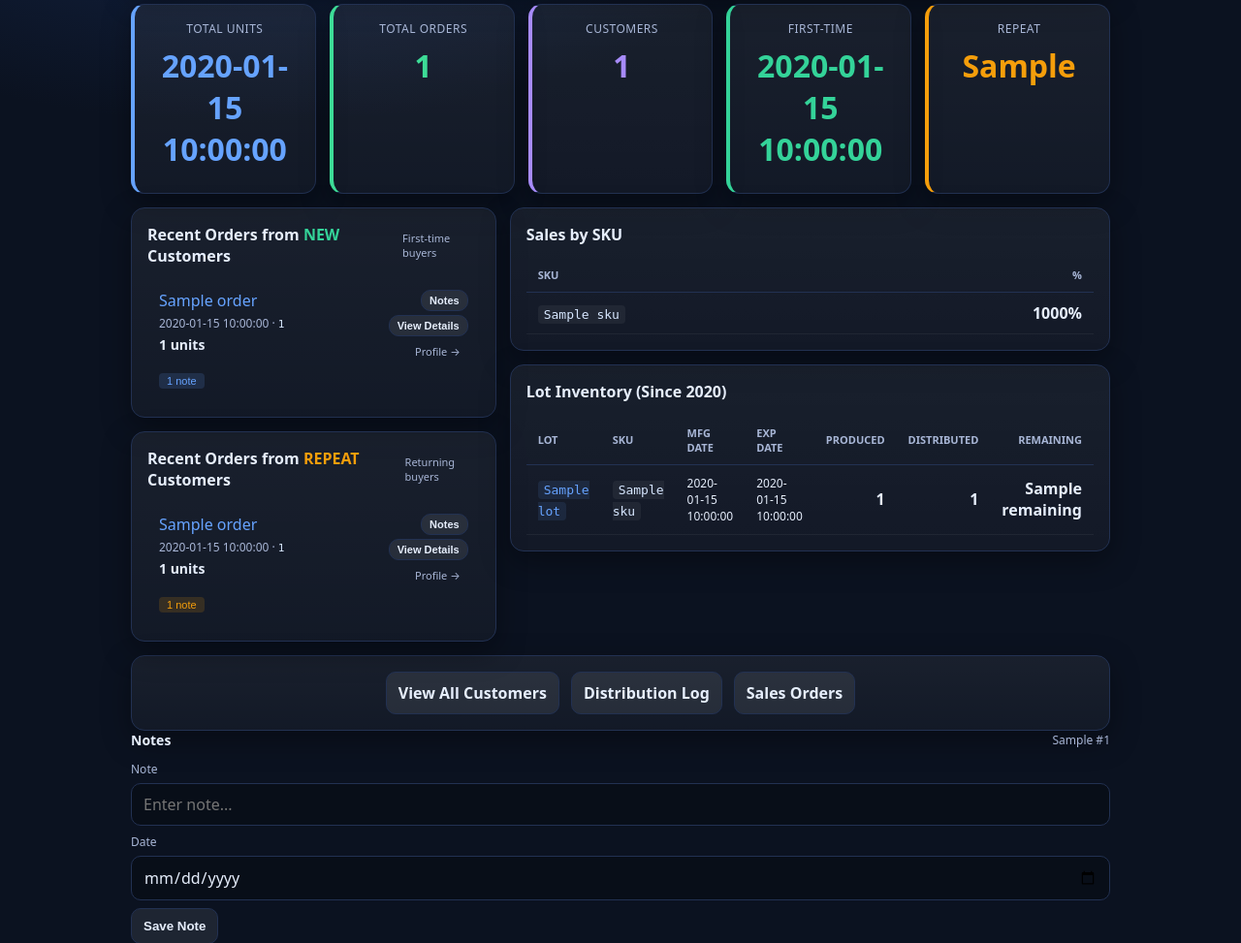
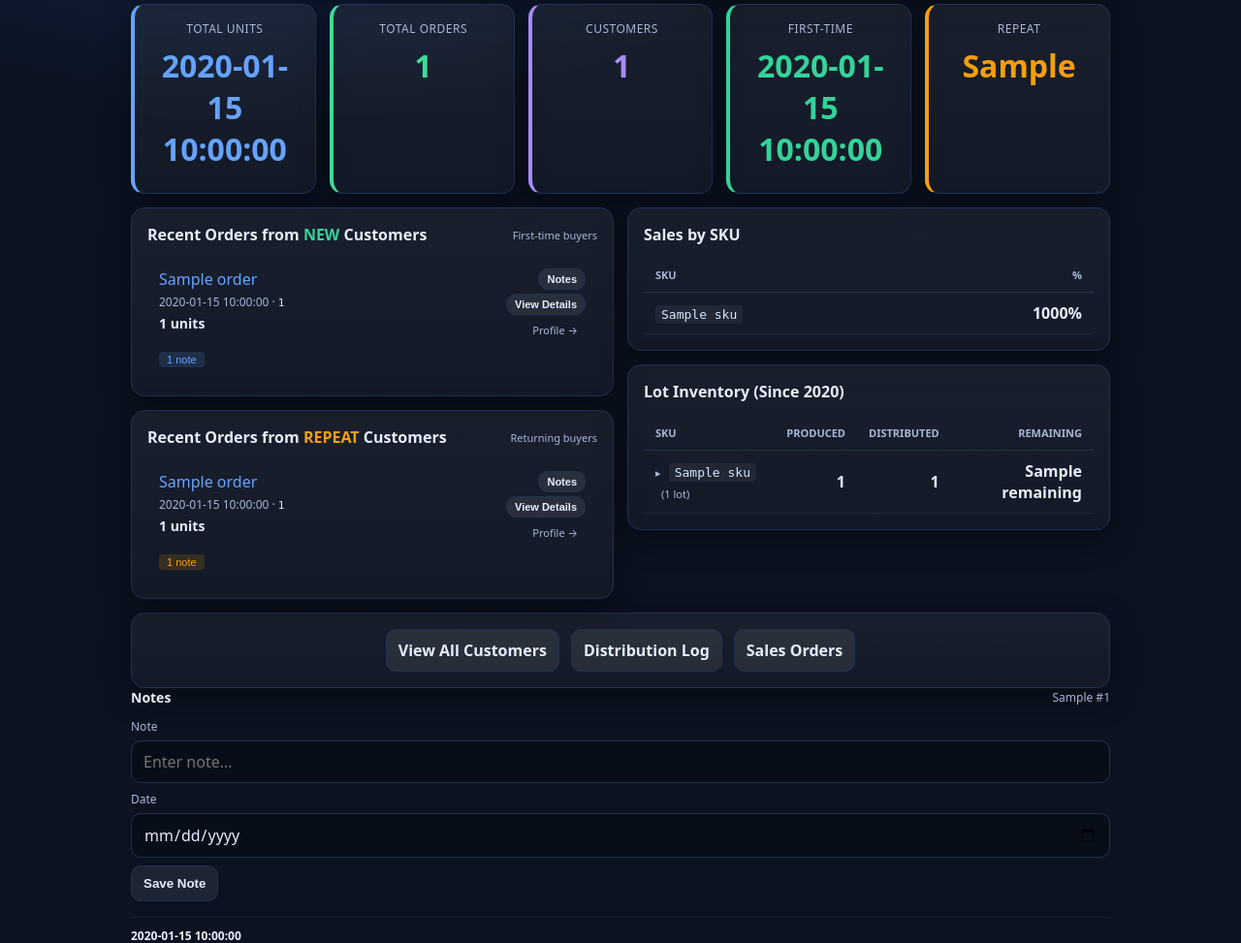
Before and after one commit to Ethan-Rao/SilqeQMS, a Python web app: template app/eqms/templates/admin/sales_dashboard/index.html in a window 1280 px wide. Shown: the part 173-1146 px from the top of the page at 97% size. Run offline with Jinja, Linux system fonts and the light colour scheme; the template is opened without the code that fills it: most values are stand-ins (such as "Sample title", 1, 10 or a date in 2020).

Commit message:
fix: lot inventory shows per-SKU summary with expandable lot details
Lot Inventory table now shows 3 rows (one per SKU) with aggregated
Produced/Distributed/Remaining. Clicking a row expands to show
per-lot details (Lot, Mfg Date, Exp Date, Produced, Distributed, Remaining).

```diff
--- a/app/eqms/templates/admin/sales_dashboard/index.html
+++ b/app/eqms/templates/admin/sales_dashboard/index.html
@@ -174,44 +174,76 @@
         {% endif %}
       </div>
 
-      <!-- Lot Tracking (Per-Lot) -->
+      <!-- Lot Inventory (Per-SKU with expandable lot details) -->
       <div class="card">
         <h2 style="margin-top:0; font-size:16px;">Lot Inventory (Since {{ lot_min_year }})</h2>
-        {% if lot_tracking %}
+        {% if sku_lot_summary %}
           <div style="overflow-x:auto;">
             <table style="width:100%; border-collapse:collapse;">
               <thead>
                 <tr>
-                  <th style="text-align:left; padding:10px 12px; border-bottom:1px solid var(--border); font-size:11px; text-transform:uppercase; color:var(--muted);">Lot</th>
                   <th style="text-align:left; padding:10px 12px; border-bottom:1px solid var(--border); font-size:11px; text-transform:uppercase; color:var(--muted);">SKU</th>
-                  <th style="text-align:left; padding:10px 12px; border-bottom:1px solid var(--border); font-size:11px; text-transform:uppercase; color:var(--muted);">Mfg Date</th>
-                  <th style="text-align:left; padding:10px 12px; border-bottom:1px solid var(--border); font-size:11px; text-transform:uppercase; color:var(--muted);">Exp Date</th>
                   <th style="text-align:right; padding:10px 12px; border-bottom:1px solid var(--border); font-size:11px; text-transform:uppercase; color:var(--muted);">Produced</th>
                   <th style="text-align:right; padding:10px 12px; border-bottom:1px solid var(--border); font-size:11px; text-transform:uppercase; color:var(--muted);">Distributed</th>
                   <th style="text-align:right; padding:10px 12px; border-bottom:1px solid var(--border); font-size:11px; text-transform:uppercase; color:var(--muted);">Remaining</th>
                 </tr>
               </thead>
               <tbody>
-                {% for row in lot_tracking %}
-                  <tr style="border-bottom:1px solid rgba(255,255,255,0.05);">
-                    <td style="padding:10px 12px;"><code style="background:rgba(102,163,255,0.1); padding:2px 6px; border-radius:4px; color:var(--primary);">{{ row.lot|e }}</code></td>
-                    <td style="padding:10px 12px;"><code style="background:rgba(255,255,255,0.05); padding:2px 6px; border-radius:4px;">{{ row.sku|e }}</code></td>
-                    <td style="padding:10px 12px; font-size:12px;">{{ row.mfg_date or "—" }}</td>
-                    <td style="padding:10px 12px; font-size:12px;">{{ row.exp_date or "—" }}</td>
-                    <td style="padding:10px 12px; text-align:right; font-weight:600;">{{ row.total_produced }}</td>
-                    <td style="padding:10px 12px; text-align:right; font-weight:600;">{{ row.total_distributed }}</td>
+                {% for sku_row in sku_lot_summary %}
+                  <tr style="border-bottom:1px solid rgba(255,255,255,0.05); cursor:pointer;"
+                      onclick="document.getElementById('lotDetail_{{ loop.index }}').style.display = document.getElementById('lotDetail_{{ loop.index }}').style.display === 'none' ? '' : 'none'">
+                    <td style="padding:10px 12px;">
+                      <span style="font-size:11px; color:var(--muted); margin-right:4px;">▸</span>
+                      <code style="background:rgba(255,255,255,0.05); padding:2px 6px; border-radius:4px;">{{ sku_row.sku|e }}</code>
+                      <span class="muted" style="font-size:11px; margin-left:6px;">({{ sku_row.lots|length }} lot{{ 's' if sku_row.lots|length != 1 else '' }})</span>
+                    </td>
+                    <td style="padding:10px 12px; text-align:right; font-weight:600;">{{ sku_row.total_produced }}</td>
+                    <td style="padding:10px 12px; text-align:right; font-weight:600;">{{ sku_row.total_distributed }}</td>
                     <td style="padding:10px 12px; text-align:right; font-weight:600;">
-                      {% if row.remaining is not none %}
-                        {% if row.remaining < 0 %}
-                          <span style="color:var(--danger);">{{ row.remaining }}</span>
-                        {% elif row.remaining < 50 %}
-                          <span style="color:#f59e0b;">{{ row.remaining }}</span>
-                        {% else %}
-                          {{ row.remaining }}
-                        {% endif %}
+                      {% if sku_row.remaining < 0 %}
+                        <span style="color:var(--danger);">{{ sku_row.remaining }}</span>
+                      {% elif sku_row.remaining < 50 %}
+                        <span style="color:#f59e0b;">{{ sku_row.remaining }}</span>
                       {% else %}
-                        <span class="muted">N/A</span>
+                        {{ sku_row.remaining }}
                       {% endif %}
+                    </td>
+                  </tr>
+                  <!-- Expanded lot details (hidden by default) -->
+                  <tr id="lotDetail_{{ loop.index }}" style="display:none;">
+                    <td colspan="4" style="padding:0 12px 12px 28px;">
+                      <table style="width:100%; border-collapse:collapse; background:rgba(255,255,255,0.02); border-radius:8px;">
+                        <thead>
+                          <tr>
+                            <th style="text-align:left; padding:8px 10px; border-bottom:1px solid var(--border); font-size:10px; text-transform:uppercase; color:var(--muted);">Lot</th>
+                            <th style="text-align:left; padding:8px 10px; border-bottom:1px solid var(--border); font-size:10px; text-transform:uppercase; color:var(--muted);">Mfg Date</th>
+                            <th style="text-align:left; padding:8px 10px; border-bottom:1px solid var(--border); font-size:10px; text-transform:uppercase; color:var(--muted);">Exp Date</th>
+                            <th style="text-align:right; padding:8px 10px; border-bottom:1px solid var(--border); font-size:10px; text-transform:uppercase; color:var(--muted);">Produced</th>
+                            <th style="text-align:right; padding:8px 10px; border-bottom:1px solid var(--border); font-size:10px; text-transform:uppercase; color:var(--muted);">Distributed</th>
+                            <th style="text-align:right; padding:8px 10px; border-bottom:1px solid var(--border); font-size:10px; text-transform:uppercase; color:var(--muted);">Remaining</th>
+                          </tr>
+                        </thead>
+                        <tbody>
+                          {% for lot in sku_row.lots %}
+                            <tr style="border-bottom:1px solid rgba(255,255,255,0.03);">
+                              <td style="padding:6px 10px;"><code style="background:rgba(102,163,255,0.1); padding:2px 6px; border-radius:4px; color:var(--primary); font-size:12px;">{{ lot.lot|e }}</code></td>
+                              <td style="padding:6px 10px; font-size:12px;">{{ lot.mfg_date or "—" }}</td>
+                              <td style="padding:6px 10px; font-size:12px;">{{ lot.exp_date or "—" }}</td>
+                              <td style="padding:6px 10px; text-align:right; font-size:12px;">{{ lot.total_produced }}</td>
+                              <td style="padding:6px 10px; text-align:right; font-size:12px;">{{ lot.total_distributed }}</td>
+                              <td style="padding:6px 10px; text-align:right; font-size:12px;">
+                                {% if lot.remaining < 0 %}
+                                  <span style="color:var(--danger);">{{ lot.remaining }}</span>
+                                {% elif lot.remaining < 50 %}
+                                  <span style="color:#f59e0b;">{{ lot.remaining }}</span>
+                                {% else %}
+                                  {{ lot.remaining }}
+                                {% endif %}
+                              </td>
+                            </tr>
+                          {% endfor %}
+                        </tbody>
+                      </table>
                     </td>
                   </tr>
                 {% endfor %}
```
Also changed, not shown: app/eqms/modules/rep_traceability/service.py (+13 -0 lines).
